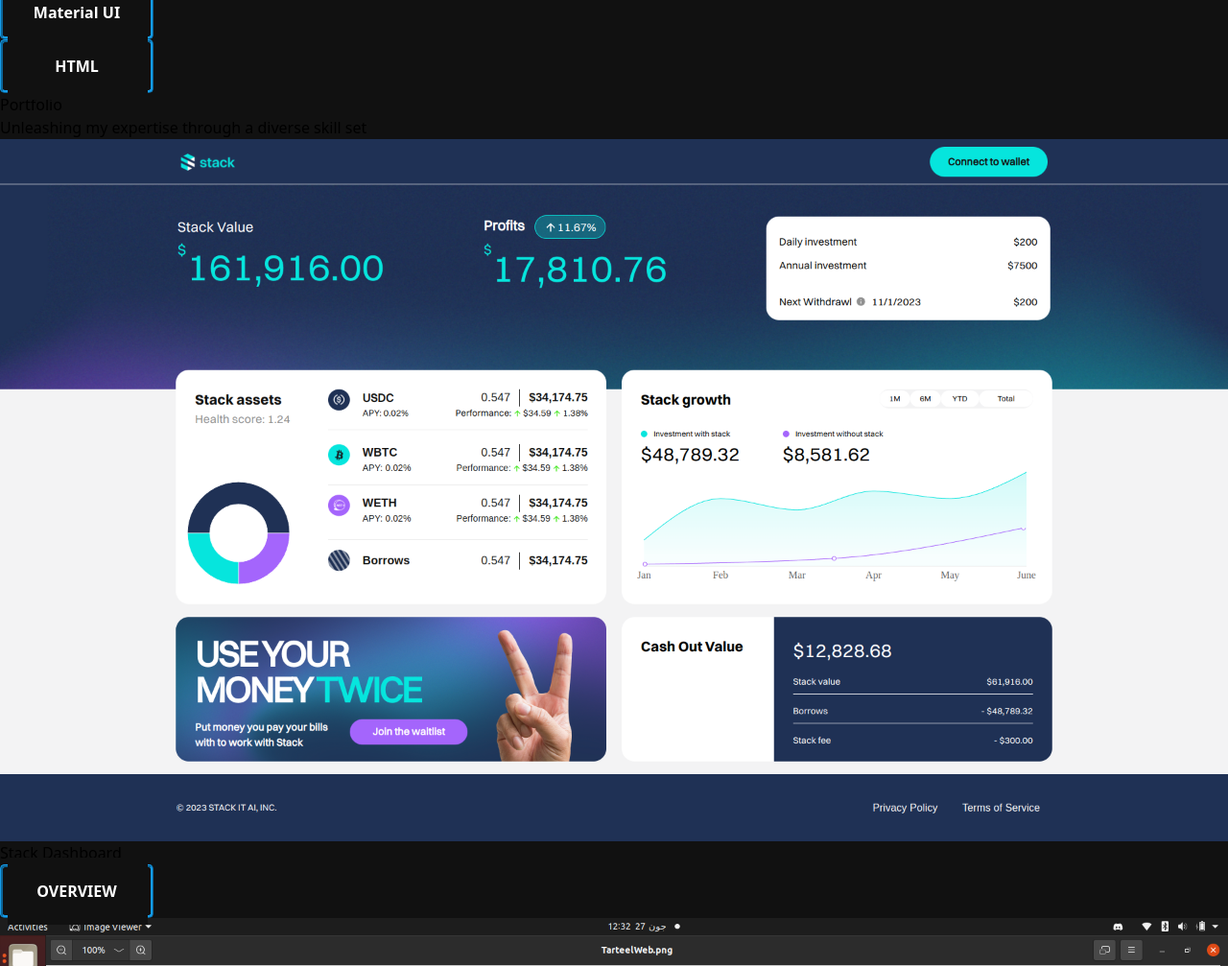
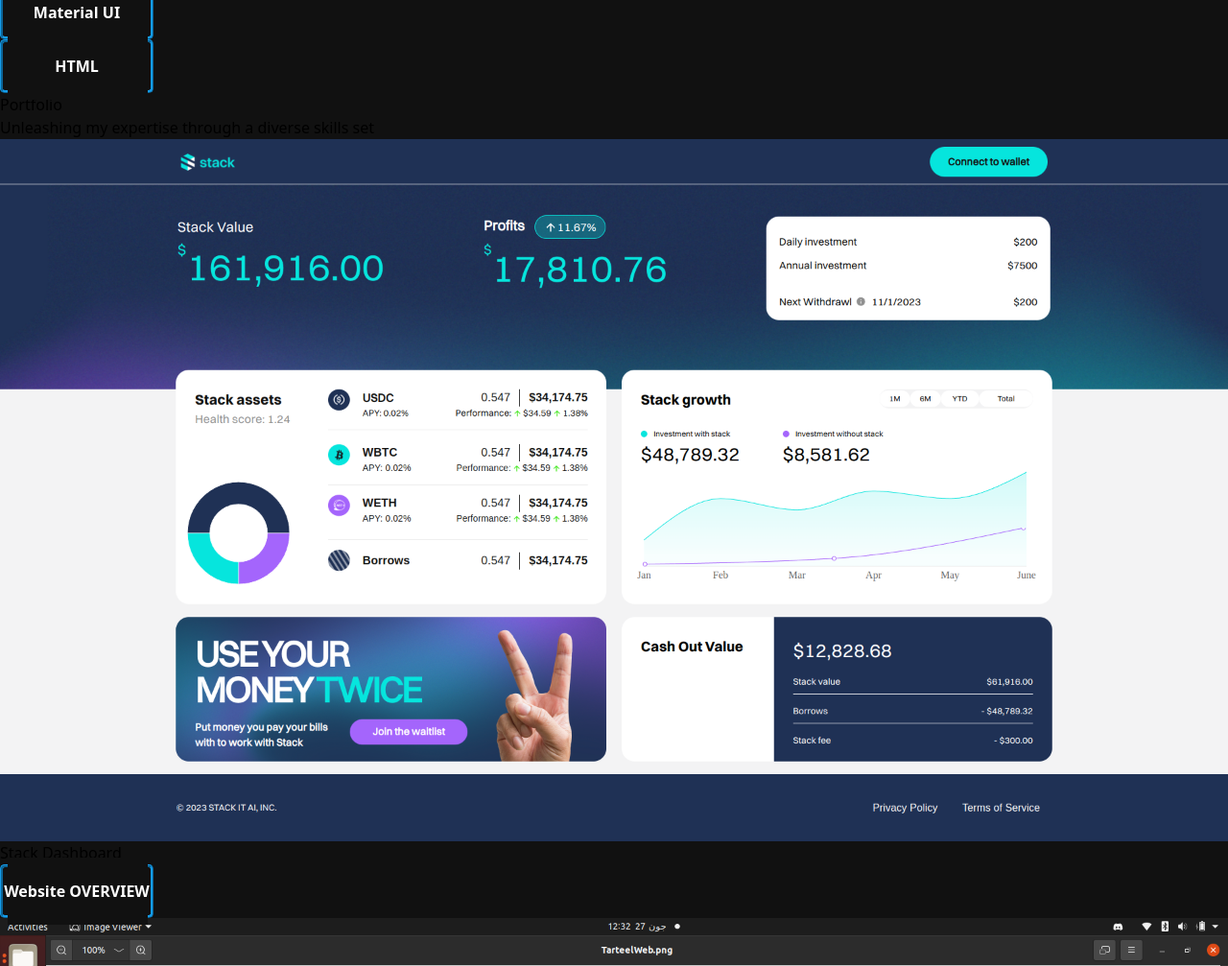
Before and after one commit to Arqum01/Updated-Portfolio, a React (Vite) app: page / in a window 1280 px wide. Shown: the part 4780-5787 px from the top of the page at 96% size. Built offline with nearby package versions, Linux system fonts and the light colour scheme.

Commit message:
New Changes

```diff
--- a/src/components/Portfolio.jsx
+++ b/src/components/Portfolio.jsx
@@ -41,7 +41,6 @@
         Image: "PuzzleBub.png",
         name: "Puzzle Bub 3D",
         Link: "https://puzzle-bub.netlify.app/"
-        // Link: "https://ireg-it-pdf-api.netlify.app/",
       },
   ];
   return (
@@ -52,7 +51,7 @@
         </h1>
 
         <p class="mt-4 text-center text-white">
-          Unleashing my expertise through a diverse skill set
+          Unleashing my expertise through a diverse skills set
         </p>
 
         <div class="grid grid-cols-1 gap-8 mt-8 xl:mt-12 xl:gap-12 md:grid-cols-2 xl:grid-cols-2">
@@ -67,7 +66,7 @@
                 {item.name}
               </h2>
               <a href={item.Link}>
-                <button className="SkillsBtn">OVERVIEW</button>
+                <button className="SkillsBtn">Website OVERVIEW</button>
               </a>
             </div>
           ))}
```
